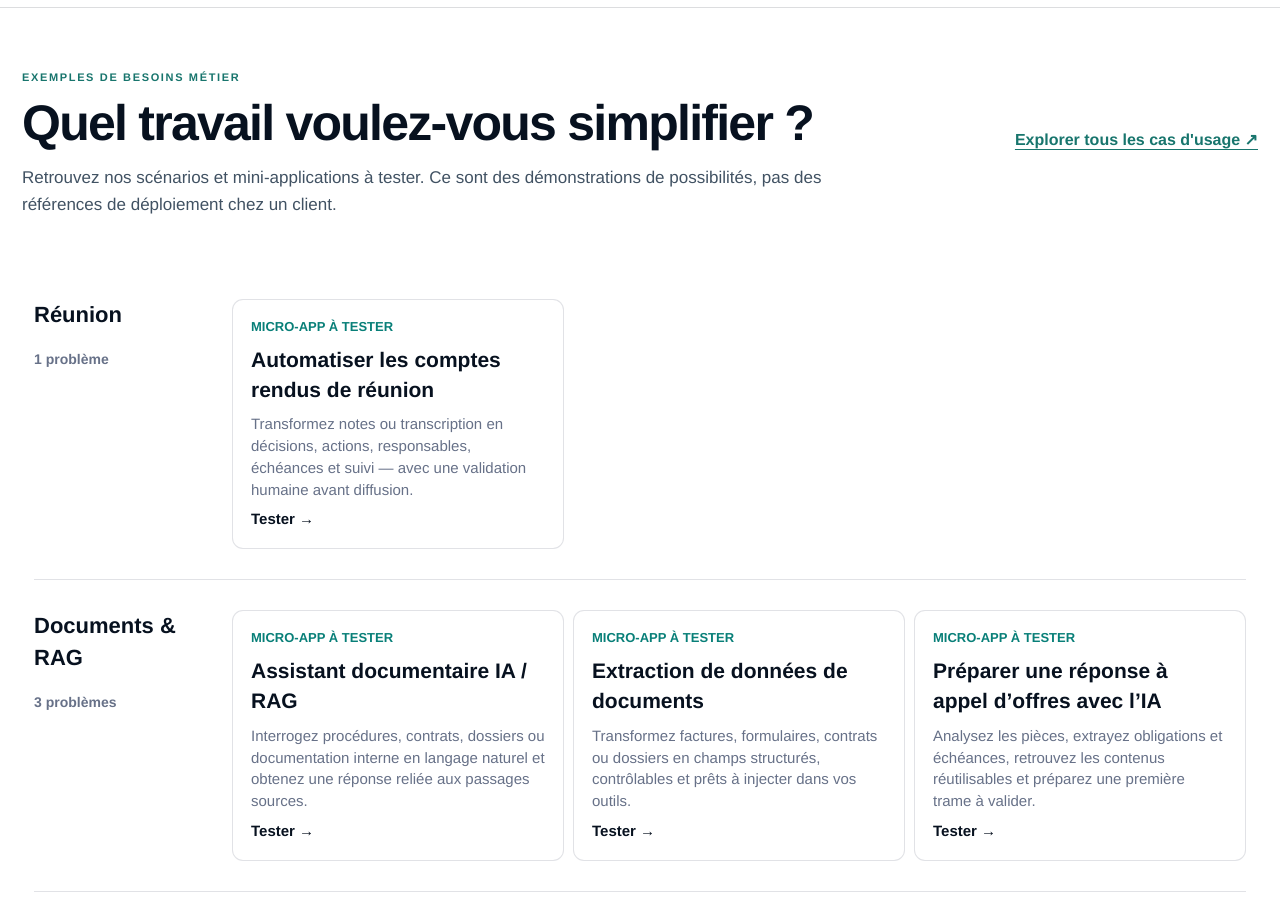
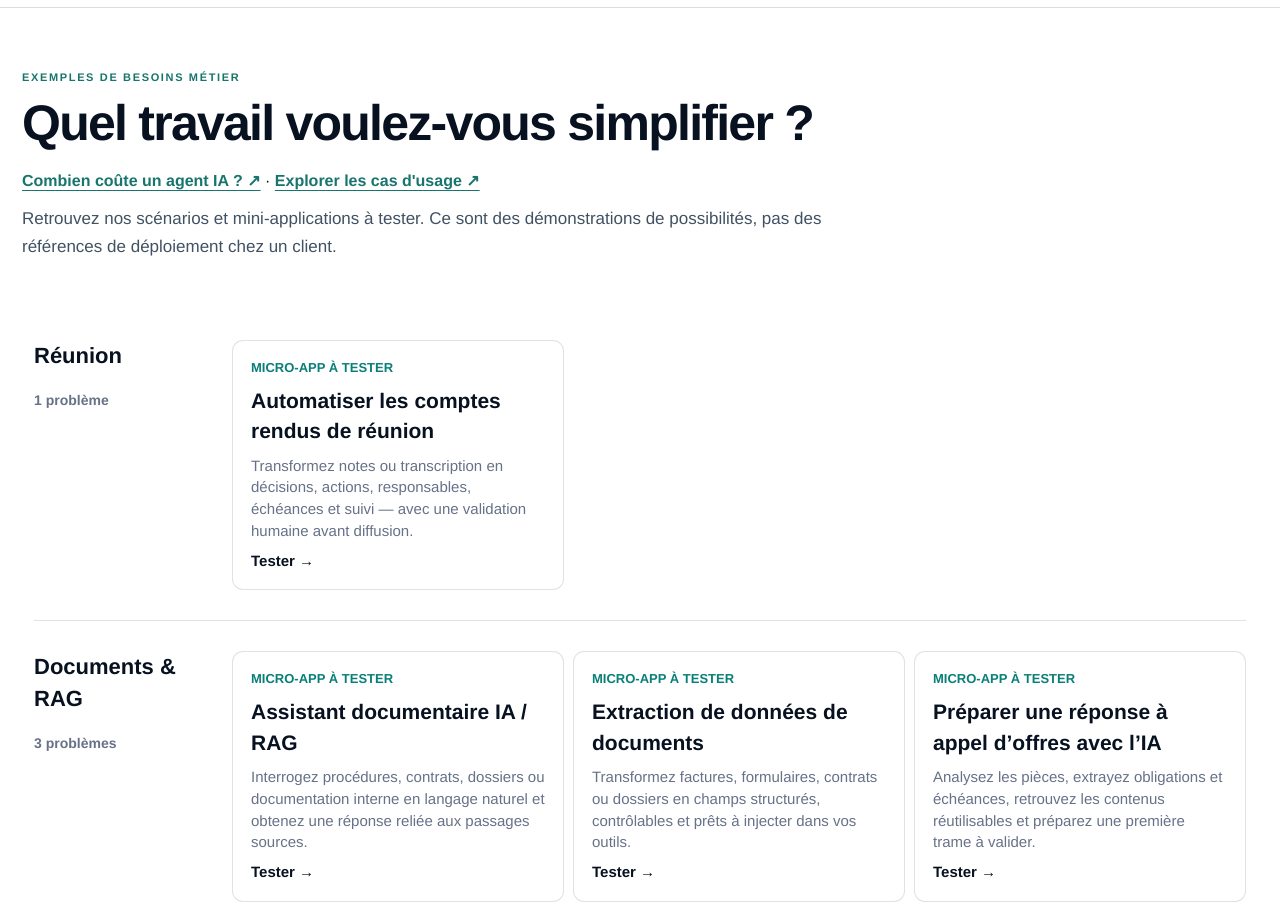
Before and after one commit to aristote-app/Autonomia-MCP, a Next.js app in the folder site/: page /solutions-ia in a window 1280 px wide. Shown: the part 2260-3181 px from the top of the page. Built offline with nearby package versions, Linux system fonts and the light colour scheme; no server answers.

Commit message:
seo: link agent cost guide from BUILD offers

```diff
--- a/site/app/solutions-ia/page.js
+++ b/site/app/solutions-ia/page.js
@@ -135,7 +135,7 @@ export default function SolutionsIaPage() {
             <span className={styles.sectionKicker}>EXEMPLES DE BESOINS MÉTIER</span>
             <h2 className={styles.sectionTitle}>Quel travail voulez-vous simplifier ?</h2>
           </div>
-          <Link href="/cas-usage-ia">Explorer tous les cas d'usage ↗</Link>
+          <div><Link href="/cout-agent-ia">Combien coûte un agent IA ? ↗</Link><span aria-hidden="true"> · </span><Link href="/cas-usage-ia">Explorer les cas d'usage ↗</Link></div>
         </div>
         <p className={styles.sectionIntro}>Retrouvez nos scénarios et mini-applications à tester. Ce sont des démonstrations de possibilités, pas des références de déploiement chez un client.</p>
       </section>
```
